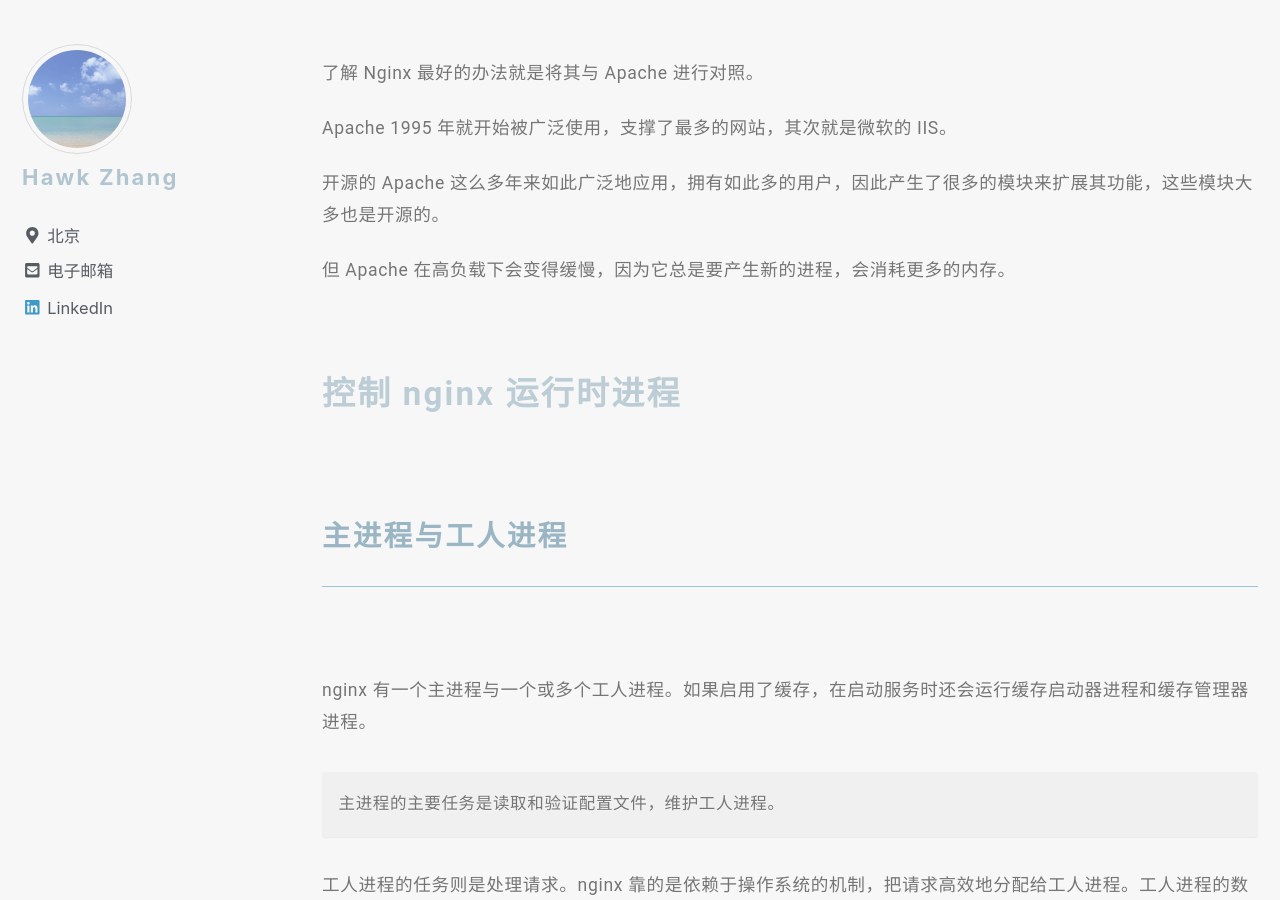
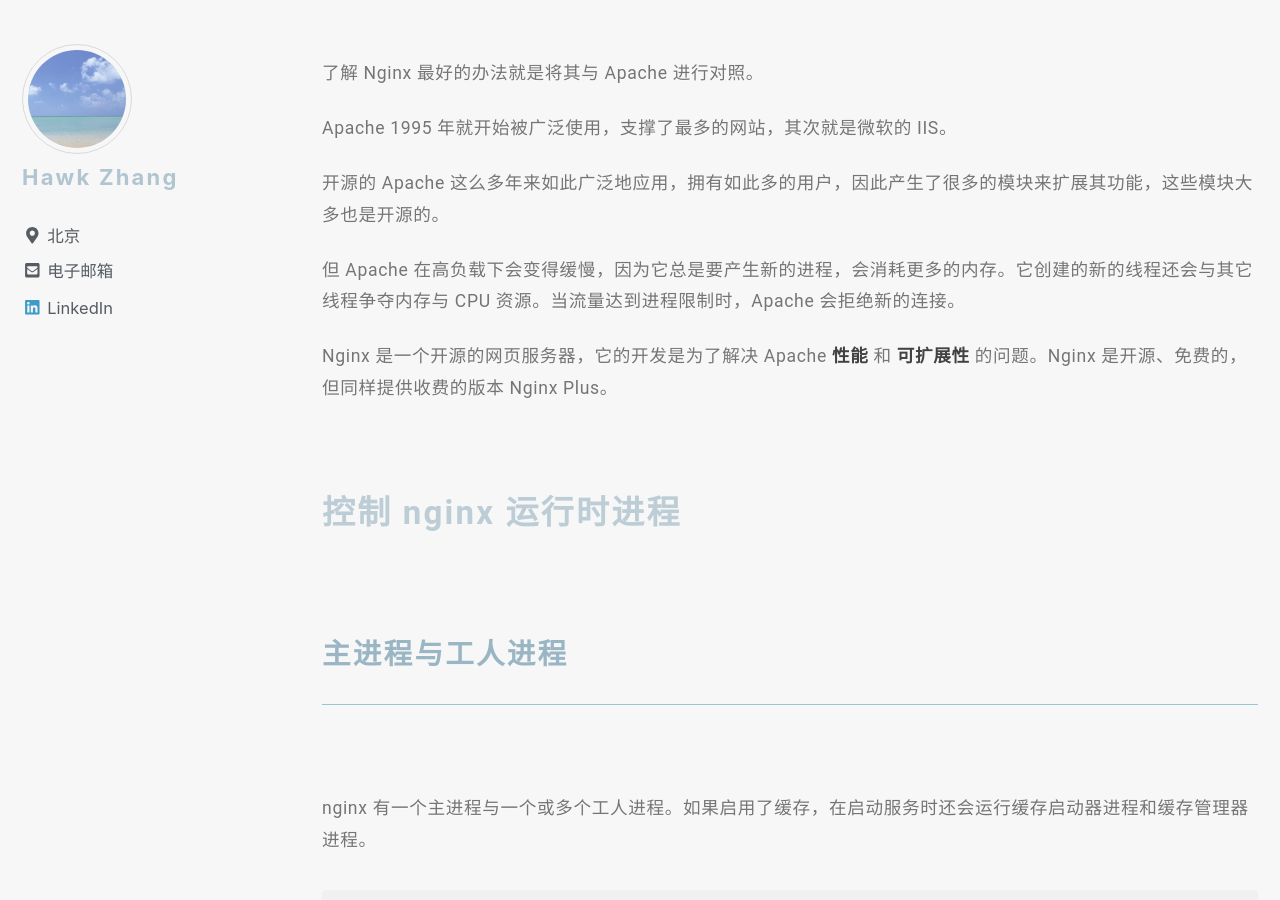
Before and after one commit to narru888/linotes_note, a Jekyll site: the page built from _posts/server/nginx/2016-01-03-nginx.basic.md, in a window 1280 px wide and 900 px high, scrolled down 855 px. Built offline with Jekyll 4.4.1, drawn with Linux system fonts in a browser that asks for light colours; nearby versions of some CDN libraries; a script that is not in the unit is left out.

Commit message:
update on 2018-09-23 11:40:02 CST

```diff
--- a/_posts/server/nginx/2016-01-03-nginx.basic.md
+++ b/_posts/server/nginx/2016-01-03-nginx.basic.md
@@ -23,7 +23,28 @@
 
 开源的 Apache 这么多年来如此广泛地应用，拥有如此多的用户，因此产生了很多的模块来扩展其功能，这些模块大多也是开源的。
 
-但 Apache 在高负载下会变得缓慢，因为它总是要产生新的进程，会消耗更多的内存。
+但 Apache 在高负载下会变得缓慢，因为它总是要产生新的进程，会消耗更多的内存。它创建的新的线程还会与其它线程争夺内存与 CPU 资源。当流量达到进程限制时，Apache 会拒绝新的连接。
+
+Nginx 是一个开源的网页服务器，它的开发是为了解决 Apache **性能** 和 **可扩展性** 的问题。Nginx 是开源、免费的，但同样提供收费的版本 Nginx Plus。
+
+
+
+
+
+
+
+
+
+
+
+
+
+
+
+
+
+
+
 
 
 
```
